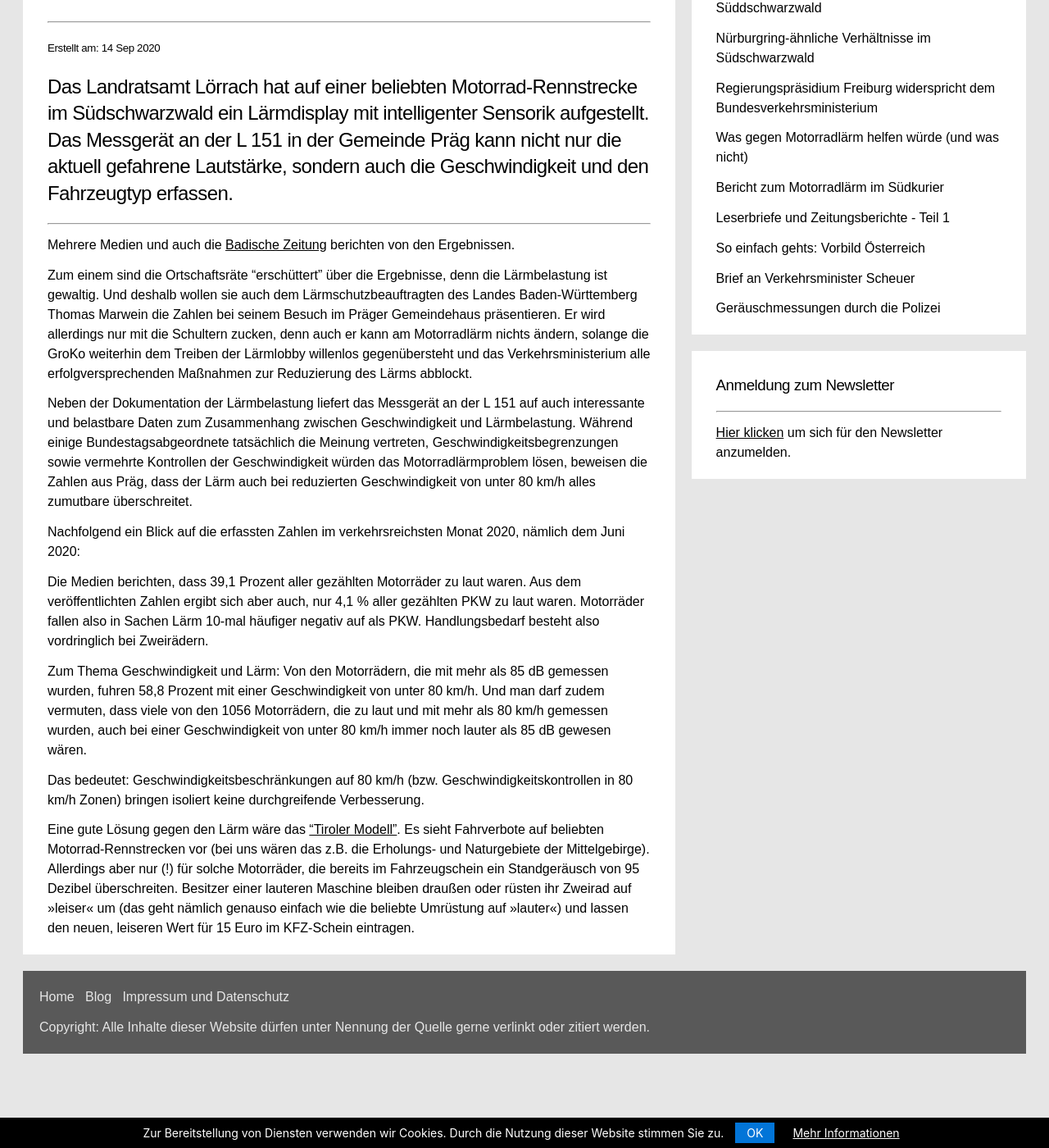
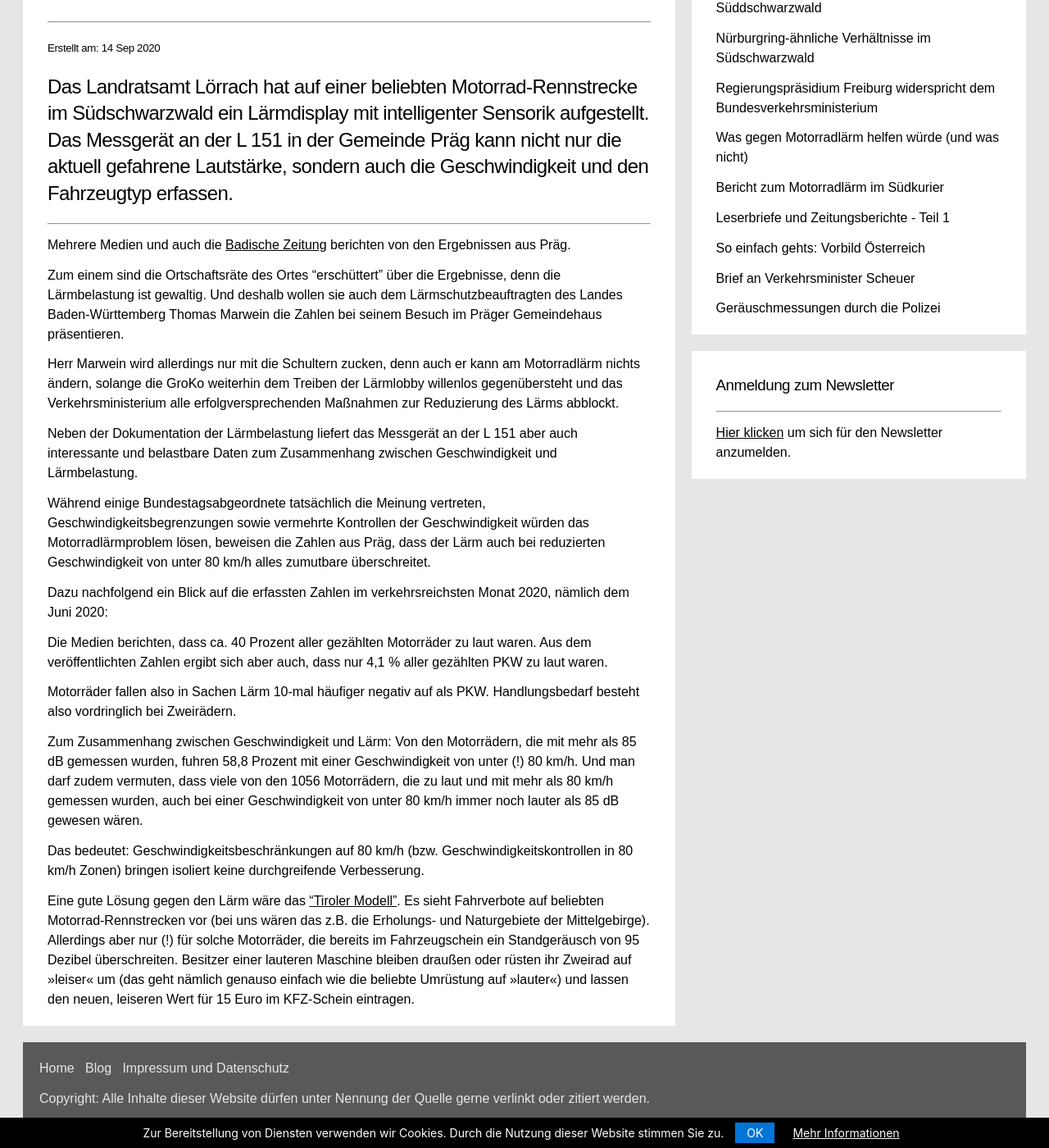
Before and after one commit to rettet-die-stille/rettet-die-stille.github.io, a Jekyll site: the page built from _posts/2020-09-14-interessante-zahlen-vom-einem-laermdisplay-im-suedschwarzwald.md, in a window 1280 px wide and 1400 px high, scrolled down 565 px. Shown: the whole window at 82% size. Built offline with Jekyll 4.4.1, drawn with Linux system fonts in a browser that asks for light colours.

Commit message:
Update 2020-09-14-interessante-zahlen-vom-einem-laermdisplay-im-suedschwarzwald.md

```diff
--- a/_posts/2020-09-14-interessante-zahlen-vom-einem-laermdisplay-im-suedschwarzwald.md
+++ b/_posts/2020-09-14-interessante-zahlen-vom-einem-laermdisplay-im-suedschwarzwald.md
@@ -5,17 +5,23 @@ date: 2020-09-14
 shorttext: "Das Landratsamt Lörrach hat auf einer beliebten Motorrad-Rennstrecke im Südschwarzwald ein Lärmdisplay mit intelligenter Sensorik aufgestellt. Das Messgerät an der L 151 in der Gemeinde Präg kann nicht nur die aktuell gefahrene Lautstärke, sondern auch die Geschwindigkeit und den Fahrzeugtyp erfassen."
 ---
 
-Mehrere Medien und auch die <span style="text-decoration: underline;">[Badische Zeitung](https://www.badische-zeitung.de/fast-40-prozent-sind-zu-laut-unterwegs){:target="_blank"}</span> berichten von den Ergebnissen.
+Mehrere Medien und auch die <span style="text-decoration: underline;">[Badische Zeitung](https://www.badische-zeitung.de/fast-40-prozent-sind-zu-laut-unterwegs){:target="_blank"}</span> berichten von den Ergebnissen aus Präg.
 
-Zum einem sind die Ortschaftsräte "erschüttert" über die Ergebnisse, denn die Lärmbelastung ist gewaltig. Und deshalb wollen sie auch dem Lärmschutzbeauftragten des Landes Baden-Württemberg Thomas Marwein die Zahlen bei seinem Besuch im Präger Gemeindehaus präsentieren. Er wird allerdings nur mit die Schultern zucken, denn auch er kann am Motorradlärm nichts ändern, solange die GroKo weiterhin dem Treiben der Lärmlobby willenlos gegenübersteht und das Verkehrsministerium alle erfolgversprechenden Maßnahmen zur Reduzierung des Lärms abblockt.
+Zum einem sind die Ortschaftsräte des Ortes "erschüttert" über die Ergebnisse, denn die Lärmbelastung ist gewaltig. Und deshalb wollen sie auch dem Lärmschutzbeauftragten des Landes Baden-Württemberg Thomas Marwein die Zahlen bei seinem Besuch im Präger Gemeindehaus präsentieren.
 
-Neben der Dokumentation der Lärmbelastung liefert das Messgerät an der L 151 auf auch interessante und belastbare Daten zum Zusammenhang zwischen Geschwindigkeit und Lärmbelastung. Während einige Bundestagsabgeordnete tatsächlich die Meinung vertreten, Geschwindigkeitsbegrenzungen sowie vermehrte Kontrollen der Geschwindigkeit würden das Motorradlärmproblem lösen, beweisen die Zahlen aus Präg, dass der Lärm auch bei reduzierten Geschwindigkeit von unter 80 km/h alles zumutbare überschreitet.
+Herr Marwein wird allerdings nur mit die Schultern zucken, denn auch er kann am Motorradlärm nichts ändern, solange die GroKo weiterhin dem Treiben der Lärmlobby willenlos gegenübersteht und das Verkehrsministerium alle erfolgversprechenden Maßnahmen zur Reduzierung des Lärms abblockt.
 
-Nachfolgend ein Blick auf die erfassten Zahlen im verkehrsreichsten Monat 2020, nämlich dem Juni 2020:
+Neben der Dokumentation der Lärmbelastung liefert das Messgerät an der L 151 aber auch interessante und belastbare Daten zum Zusammenhang zwischen Geschwindigkeit und Lärmbelastung.
 
-Die Medien berichten, dass 39,1 Prozent aller gezählten Motorräder zu laut waren. Aus dem veröffentlichten Zahlen ergibt sich aber auch, nur 4,1 % aller gezählten PKW zu laut waren. Motorräder fallen also in Sachen Lärm 10-mal häufiger negativ auf als PKW. Handlungsbedarf besteht also vordringlich bei Zweirädern.
+Während einige Bundestagsabgeordnete tatsächlich die Meinung vertreten, Geschwindigkeitsbegrenzungen sowie vermehrte Kontrollen der Geschwindigkeit würden das Motorradlärmproblem lösen, beweisen die Zahlen aus Präg, dass der Lärm auch bei reduzierten Geschwindigkeit von unter 80 km/h alles zumutbare überschreitet.
 
-Zum Thema Geschwindigkeit und Lärm: Von den Motorrädern, die mit mehr als 85 dB gemessen wurden, fuhren 58,8 Prozent mit einer Geschwindigkeit von unter 80 km/h. Und man darf zudem vermuten, dass viele von den 1056 Motorrädern, die zu laut und mit mehr als 80 km/h gemessen wurden, auch bei einer Geschwindigkeit von unter 80 km/h immer noch lauter als 85 dB gewesen wären.
+Dazu nachfolgend ein Blick auf die erfassten Zahlen im verkehrsreichsten Monat 2020, nämlich dem Juni 2020:
+
+Die Medien berichten, dass ca. 40 Prozent aller gezählten Motorräder zu laut waren. Aus dem veröffentlichten Zahlen ergibt sich aber auch, dass nur 4,1 % aller gezählten PKW zu laut waren.
+
+Motorräder fallen also in Sachen Lärm 10-mal häufiger negativ auf als PKW. Handlungsbedarf besteht also vordringlich bei Zweirädern.
+
+Zum Zusammenhang zwischen Geschwindigkeit und Lärm: Von den Motorrädern, die mit mehr als 85 dB gemessen wurden, fuhren 58,8 Prozent mit einer Geschwindigkeit von unter (!) 80 km/h. Und man darf zudem vermuten, dass viele von den 1056 Motorrädern, die zu laut und mit mehr als 80 km/h gemessen wurden, auch bei einer Geschwindigkeit von unter 80 km/h immer noch lauter als 85 dB gewesen wären.
 
 Das bedeutet: Geschwindigkeitsbeschränkungen auf 80 km/h (bzw. Geschwindigkeitskontrollen in 80 km/h Zonen) bringen isoliert keine durchgreifende Verbesserung.
 
```
